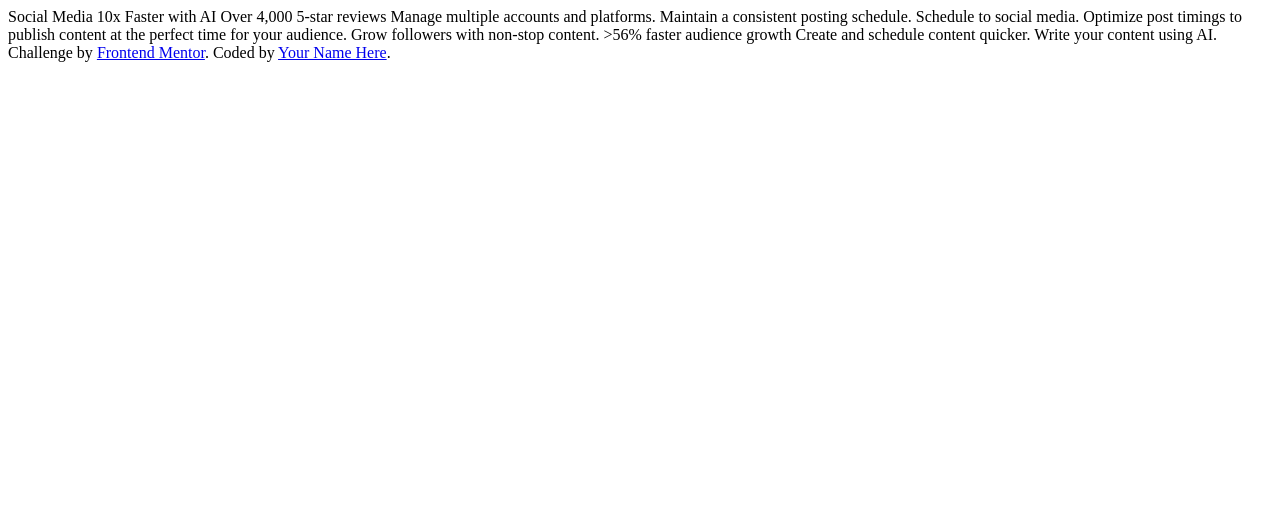
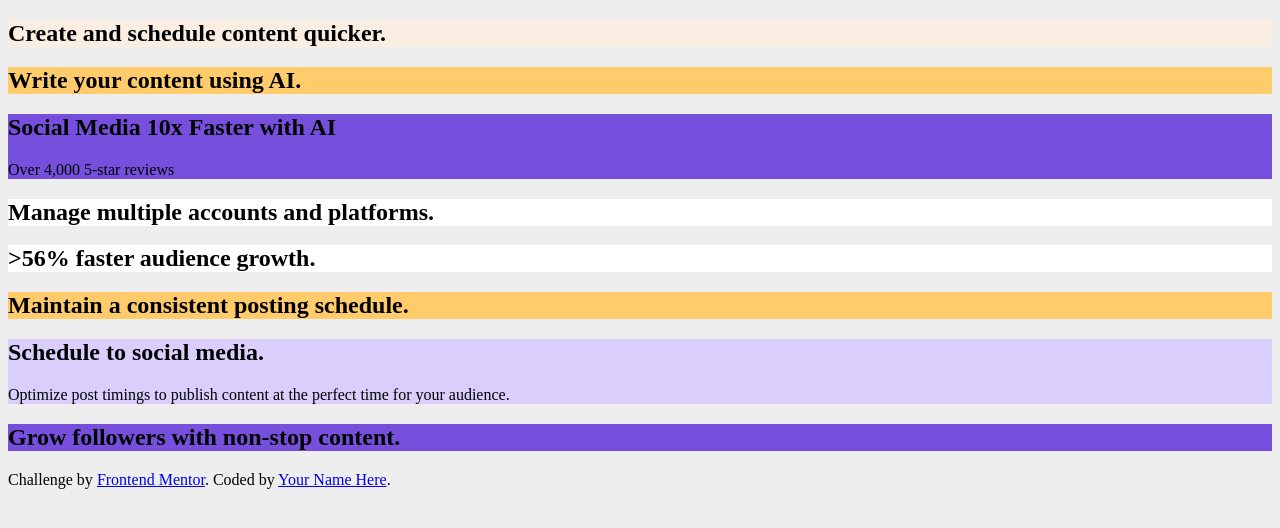
Before and after one commit to DRTX2/frontendMentor-bento, a plain HTML site: page index.html in a window 1280 px wide. Drawn offline with Linux system fonts and the light colour scheme.

Commit message:
Changing structure

```diff
--- a/assets/css/styles.css
+++ b/assets/css/styles.css
@@ -0,0 +1,42 @@
+*,
+*::before,
+*::after{
+    box-sizing: border-box;
+}
+
+:root{
+    --white: hsl(0, 0%, 100%);
+    --purple-off: hsl(254, 88%, 90%);
+    --purple:hsl(256, 67%, 59%);
+    --yellow-off:hsl(31, 66%, 93%);
+    --yellow:hsl(39, 100%, 71%);
+}
+
+body{
+    background-color: #eee;
+}
+.social-media-schedule{
+    background-color: var(--purple-off)
+}
+.social-media,
+.grow-followers{
+    background-color: var(--purple)
+}
+
+.post{
+    background-color: var(--yellow-off);
+}
+
+.content-ai,
+.posting-schedule{
+    background-color: var(--yellow);
+}
+
+.account,
+.percent{
+    background-color: var(--white);
+}
+
+main > * {
+    border-radius: 2rem;
+}
--- a/index.html
+++ b/index.html
@@ -1,36 +1,61 @@
 <!DOCTYPE html>
 <html lang="en">
   <head>
-  <meta charset="UTF-8">
-  <meta name="viewport" content="width=device-width, initial-scale=1.0">
+    <meta charset="UTF-8" />
+    <meta name="viewport" content="width=device-width, initial-scale=1.0" />
     <!-- displays site properly based on user's device -->
-  <link rel="icon" type="image/png" sizes="32x32" href="./assets/images/favicon-32x32.png">
-  <link rel="stylesheet" href="assets/css/styles.css">
+    <link
+      rel="icon"
+      type="image/png"
+      sizes="32x32"
+      href="./assets/images/favicon-32x32.png"
+    />
+    <link rel="stylesheet" href="assets/css/styles.css" />
     <title>Frontend Mentor | Bento grid</title>
   </head>
   <body>
+    <main>
+      <section>
+        <article class="post">
+          <h2>Create and schedule content quicker.</h2>
+        </article>
 
-  Social Media 10x Faster with AI
-  Over 4,000 5-star reviews
+        <article class="content-ai">
+          <h2>Write your content using AI.</h2>
+        </article>
+      </section>
+      <section>
+        <article class="social-media">
+          <h2>Social Media 10x Faster with AI</h2>
+          <p>Over 4,000 5-star reviews</p>
+        </article>
+        <article class="account">
+          <h2>Manage multiple accounts and platforms.</h2>
+        </article>
+        <article class="percent">
+          <h2>>56% faster audience growth.</h2>
+        </article>
 
-  Manage multiple accounts and platforms.
+        <article class="posting-schedule">
+          <h2>Maintain a consistent posting schedule.</h2>
+        </article>
+        <article class="social-media-schedule">
+          <h2>Schedule to social media.</h2>
+          <p>
+            Optimize post timings to publish content at the perfect time for
+            your audience.
+          </p>
+        </article>
+        <article class="grow-followers">
+          <h2>Grow followers with non-stop content.</h2>
+        </article>
+      </section>
+    </main>
 
-  Maintain a consistent posting schedule.
-
-  Schedule to social media.
-  Optimize post timings to publish content at the perfect time for your audience.
-
-  Grow followers with non-stop content.
-
-  >56% faster audience growth
-
-  Create and schedule content quicker.
-
-  Write your content using AI.
-
-  <div class="attribution">
-    Challenge by <a href="https://www.frontendmentor.io?ref=challenge">Frontend Mentor</a>.
+    <footer class="attribution">
+      Challenge by
+      <a href="https://www.frontendmentor.io?ref=challenge">Frontend Mentor</a>.
       Coded by <a href="#">Your Name Here</a>.
-  </div>
+    </footer>
   </body>
 </html>
```
Lines whose indentation alone changed are shown as unchanged.
